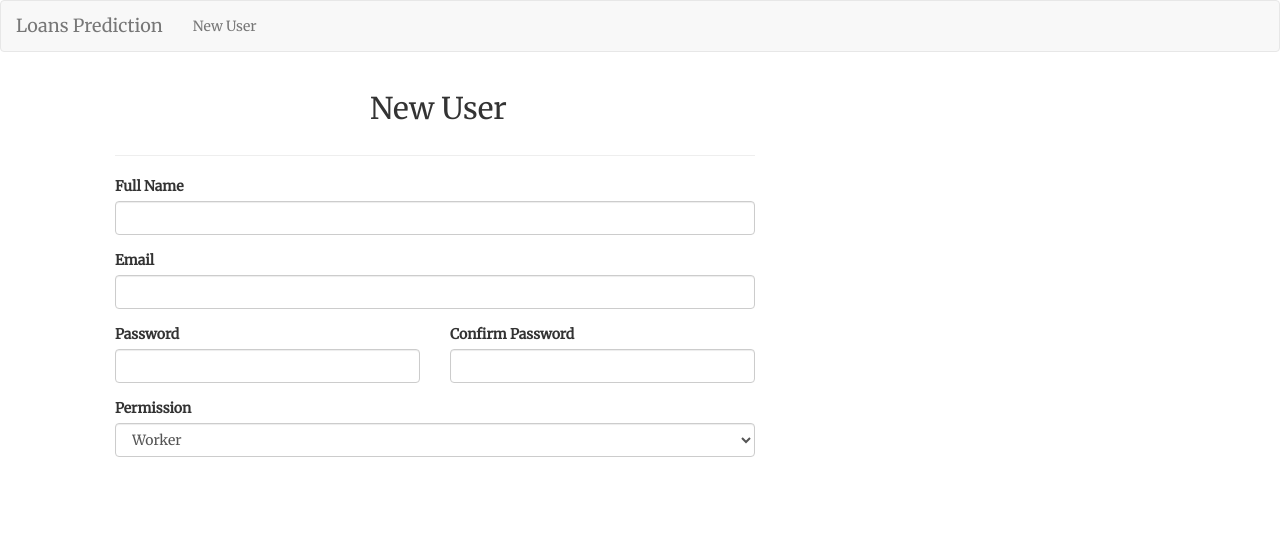
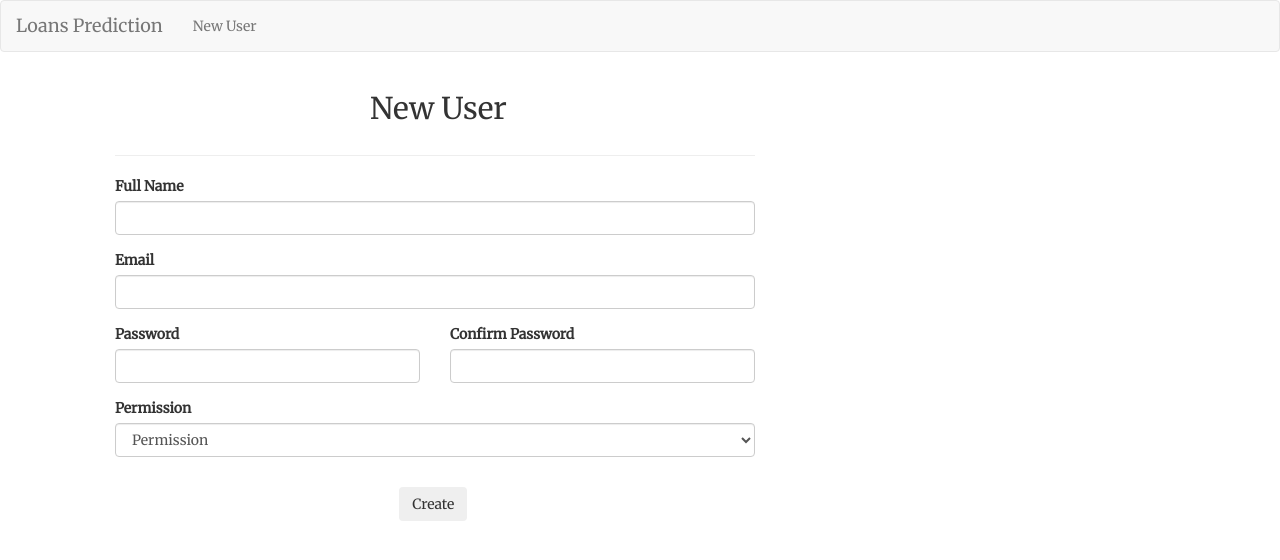
Before and after one commit to shmuel-S/loans_prediction-angular, an Angular app: page /new-user in a window 1280 px wide. Shown: the top 560 px of the page. Built offline with nearby package versions, Linux system fonts and the light colour scheme.

Commit message:
finish new user page

```diff
--- a/src/app/app.module.ts
+++ b/src/app/app.module.ts
@@ -12,6 +12,7 @@ import {FormsModule, ReactiveFormsModule} from '@angular/forms';
 import { LoansListComponent } from './loans/loans-list/loans-list.component';
 import { LoanItemComponent } from './loans/loans-list/loan-item/loan-item.component';
 import { NewUserComponent } from './users/new-user/new-user.component';
+import {UserService} from './users/user.service';
 
 @NgModule({
   declarations: [
@@ -30,7 +31,7 @@ import { NewUserComponent } from './users/new-user/new-user.component';
     FormsModule,
     ReactiveFormsModule
   ],
-  providers: [LoanService],
+  providers: [LoanService, UserService],
   bootstrap: [AppComponent]
 })
 export class AppModule { }
--- a/src/app/users/new-user/new-user.component.html
+++ b/src/app/users/new-user/new-user.component.html
@@ -5,7 +5,7 @@
 
   <div class="raw">
     <div class="col-xs-12" style="width: 700px;">
-      <form style="padding-left: 30px;">
+      <form [formGroup]="userForm" style="padding-left: 30px;" (ngSubmit)="onSubmit()">
         <hr>
 
         <div class="row">
@@ -15,6 +15,7 @@
               <input
                 type="text"
                 id="Full_Name"
+                formControlName="Full_Name"
                 class="form-control">
             </div>
           </div>
@@ -27,6 +28,7 @@
               <input
                 type="email"
                 id="Email"
+                formControlName="Email"
                 class="form-control">
             </div>
           </div>
@@ -39,6 +41,7 @@
               <input
                 type="password"
                 id="Password"
+                formControlName="Password"
                 class="form-control">
             </div>
           </div>
@@ -49,6 +52,7 @@
               <input
                 type="password"
                 id="Confirm_Password"
+                formControlName="Confirm_Password"
                 class="form-control">
             </div>
           </div>
@@ -62,6 +66,7 @@
               <select
                 type="text"
                 id="Permission"
+                formControlName="Permission"
                 class="form-control">
                 <option value="" disabled="disabled">Permission</option>
                 <option value="Worker">Worker</option>
@@ -72,5 +77,13 @@
           </div>
         </div>
 
+        <div class="row">
+          <div class="col-md-offset-5" style="padding-top: 15px; padding-left: 20px;">
+            <button type="submit" class="btn btn-basic">Create</button>
+          </div>
+        </div>
+
       </form>
     </div>
+  </div>
+</div>
--- a/src/app/users/new-user/new-user.component.ts
+++ b/src/app/users/new-user/new-user.component.ts
@@ -1,4 +1,7 @@
-import { Component, OnInit } from '@angular/core';
+import {Component, OnInit} from '@angular/core';
+import {UserService} from '../user.service';
+import {FormControl, FormGroup, Validators} from '@angular/forms';
+import {User} from '../user.model';
 
 
 @Component({
@@ -8,9 +11,35 @@ import { Component, OnInit } from '@angular/core';
 })
 export class NewUserComponent implements OnInit {
 
-  constructor() { }
+  userForm: FormGroup;
+  NewUser: User;
+
+  constructor(private userService: UserService) {
+  }
 
   ngOnInit() {
+    this.initForm();
+  }
+
+  onSubmit() {
+    this.NewUser = this.userForm.value;
+
+    if (this.NewUser.Password === this.NewUser.Confirm_Password) {
+      this.userService.addUser(this.NewUser);
+      console.log(this.userForm);
+    } else {
+      console.log('Password not confirm');
+    }
+  }
+
+  private initForm() {
+    this.userForm = new FormGroup({
+      'Full_Name': new FormControl('', Validators.required),
+      'Email': new FormControl('', Validators.required),
+      'Password': new FormControl('', Validators.required),
+      'Confirm_Password': new FormControl('', Validators.required),
+      'Permission': new FormControl('', Validators.required)
+    });
   }
 
 }
--- a/src/app/users/user.model.ts
+++ b/src/app/users/user.model.ts
@@ -3,12 +3,14 @@ export class User {
   public Full_Name: string;
   public Email: string;
   public Password: string;
+  public Confirm_Password: string;
   public Permission: string;
 
-  constructor(Full_name: string, Email: string, Password: string, Permission: string) {
+  constructor(Full_name: string, Email: string, Password: string, Confirm_Password: string, Permission: string) {
     this.Full_Name = Full_name;
     this.Email = Email;
     this.Password = Password;
+    this.Confirm_Password = Confirm_Password;
     this.Permission = Permission;
   }
 
--- /dev/null
+++ b/src/app/users/user.service.ts
@@ -0,0 +1,29 @@
+import {Injectable} from '@angular/core';
+import {Subject} from 'rxjs';
+import {User} from './user.model';
+
+
+@Injectable()
+export class UserService {
+
+  usersChanged = new Subject<User[]>();
+  private users: User[] = [{
+    Full_Name: 'Shmuel Shmila',
+    Email: 'shmuelshmila0@gmail.com',
+    Password: '123456',
+    Confirm_Password: '123456',
+    Permission: 'Admin'
+  }];
+
+  addUser(user: User) {
+     this.users.push(user);
+     this.usersChanged.next(this.users.slice());
+  }
+
+  getUsers() {
+    return this.users.slice();
+  }
+
+
+
+}
```
Lines whose indentation alone changed are shown as unchanged.
